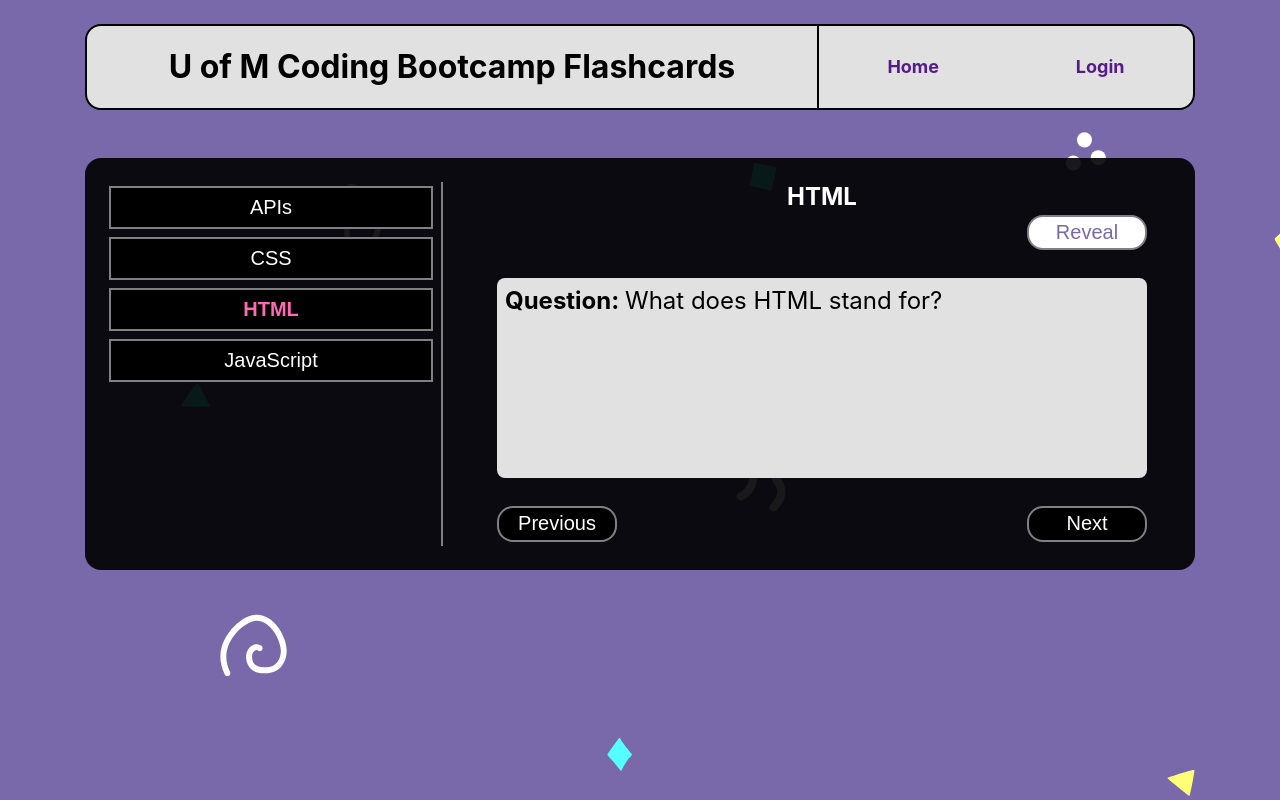
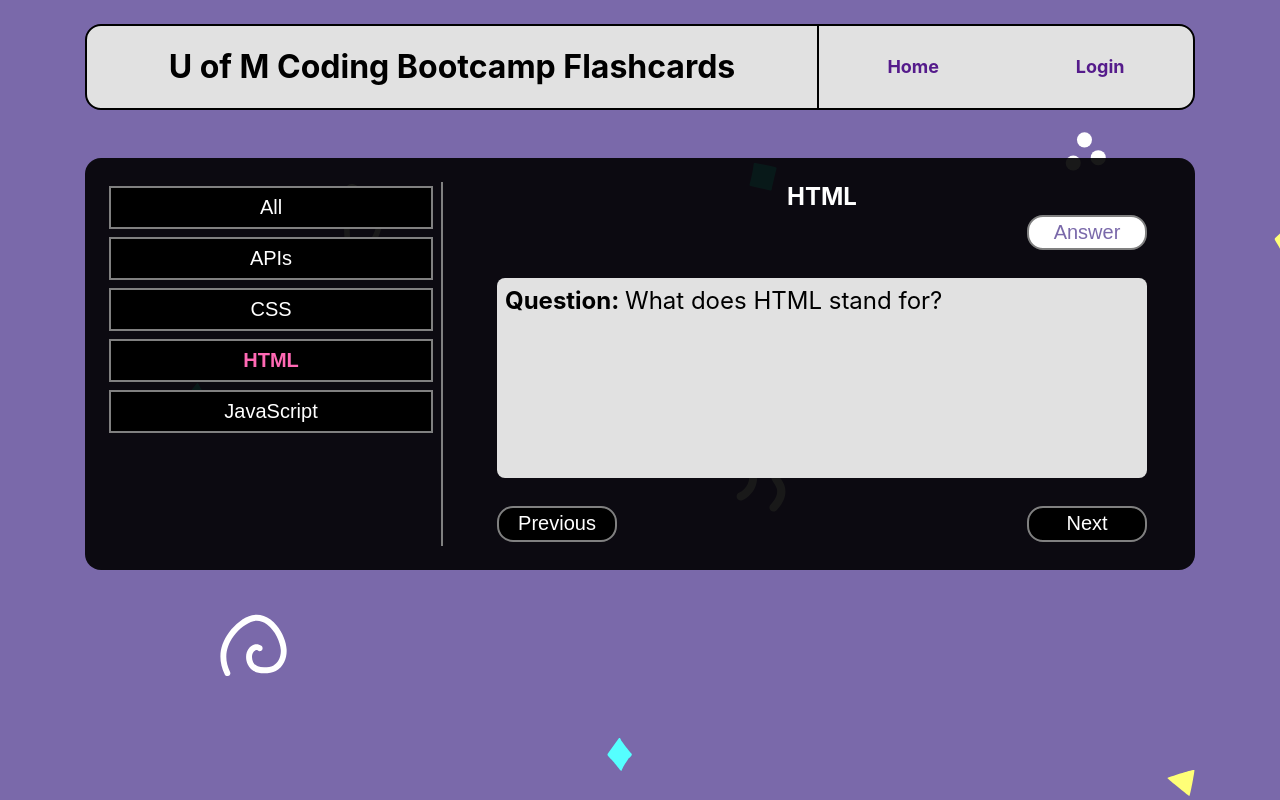
Before and after one commit to paulieDOTjs/flashcard-app, a React (Create React App) app: page /home in a window 1280 px wide. Both pictures are taken after a click on the button "HTML". Built offline with nearby package versions, Linux system fonts and the light colour scheme.

Commit message:
added all button

```diff
--- a/src/components/categories/Categories.tsx
+++ b/src/components/categories/Categories.tsx
@@ -4,6 +4,7 @@ import "./Categories.scss";
 import { category } from "../../data/dataInterfaces";
 
 interface categoriesProps {
+  all: string;
   data: category[];
   setCategory: Dispatch<SetStateAction<string | undefined>>;
 }
@@ -27,11 +28,11 @@ function Categories(props: categoriesProps) {
     <div className="categories">
       <form>
         <ul>
-          {/* <li>
-            <button data-name="All" onClick={handleClick}>
-              All
+          <li>
+            <button data-name={props.all} onClick={handleClick}>
+              {props.all}
             </button>
-          </li> */}
+          </li>
           {cards.map((card) => {
             return (
               <li key={card.name + "li"}>
--- a/src/components/quizBox/QuizBox.scss
+++ b/src/components/quizBox/QuizBox.scss
@@ -66,9 +66,6 @@
     color: white;
     background-color: #7a69aa;
   }
-  &:active {
-    background-color: #7a69aa;
-  }
   &:focus {
     color: white;
     background-color: #7a69aa;
--- a/src/components/quizBox/QuizBox.tsx
+++ b/src/components/quizBox/QuizBox.tsx
@@ -37,9 +37,10 @@ function QuizBox(props: quizBoxProps) {
   return (
     <div className="QuizBox">
       <h2>{props.category}</h2>
+      {/* This is the Question/Answer button. */}
       {props.cards !== undefined && props.cards.length > currQ ? (
         <button id="revealBtn" className="quizBtn" onClick={handleReveal}>
-          Reveal
+          {showAns ? "Question" : "Answer"}
         </button>
       ) : (
         <div></div>
--- a/src/data/flashcards.json
+++ b/src/data/flashcards.json
@@ -10,6 +10,10 @@
         {
           "question": "When using bootstrap what is the only acceptable class to follow a '.row' class accoring to their best practices?",
           "answer": "Any form of a '.col' class. For example '.col-md-6', '.col-lg-2', '.col-12'"
+        },
+        {
+          "question": "What method do you run with your JavaScript to search your HTML for an element, or several elements?",
+          "answer": "document.querySelector('el') to select one or document.querySelectorAll('el') to get an array of elements."
         }
       ]
     },
@@ -46,7 +50,7 @@
           "answer": "A callback function. Here is an example: START_CODEmyArray.forEach(function(item){ \n console.log(item)\n)};END_CODE"
         },
         {
-          "question": "When adding an object or to local storage what function must you run for it now to come back as [Object object]?",
+          "question": "When adding an object or array to local storage what function must you run for it now to come back as [Object object]?",
           "answer": "JSON.stringify(arg). For example: START_CODElet arr = [ 1, 2, 3, 4, 5];\nlet stringified = JSON.stringify(arr);\nwindow.localstorage.setItem('myArray', stringified);END_CODE"
         }
       ]
@@ -57,6 +61,10 @@
         {
           "question": "What does API stand for?",
           "answer": "Application Programming Interface"
+        },
+        {
+          "question": "How does one access a web API?",
+          "answer": "Through an HTTP request. These can be GET, POST, PUT, DELETE, and UPDATE requests and very often throuh a package like ajax, axios, or node fetch."
         }
       ]
     }
--- a/src/pages/homePage/HomePage.tsx
+++ b/src/pages/homePage/HomePage.tsx
@@ -9,14 +9,22 @@ import { question } from "../../data/dataInterfaces";
 
 import QuizBox from "src/components/quizBox/QuizBox";
 
+const DEFAULT = "Pick a category";
+const ALL = "All";
+
 function HomePage() {
-  const [category, setCategory] = useState<string | undefined>(
-    "Pick a category"
-  );
+  const [category, setCategory] = useState<string | undefined>(DEFAULT);
   const [cards, setCards] = useState<question[] | undefined>(undefined);
 
   useEffect(() => {
-    if (category) {
+    data.data.forEach((cat) => console.log(cat));
+    if (category !== DEFAULT) {
+      if (category === ALL) {
+        const arr: question[] = [];
+        data.data.forEach((category) => arr.push(...category.cards));
+        setCards(arr.sort(() => Math.random() - 0.5));
+      }
+
       const categ = find(data.data, function (obj) {
         return obj.name === category;
       });
@@ -30,7 +38,7 @@ function HomePage() {
     <div className="homePage">
       <div className="row">
         <div className="col-4 sidebar">
-          <Categories data={data.data} setCategory={setCategory} />
+          <Categories all={ALL} data={data.data} setCategory={setCategory} />
         </div>
         <div className="col-8">
           <QuizBox category={category} cards={cards} />
```
